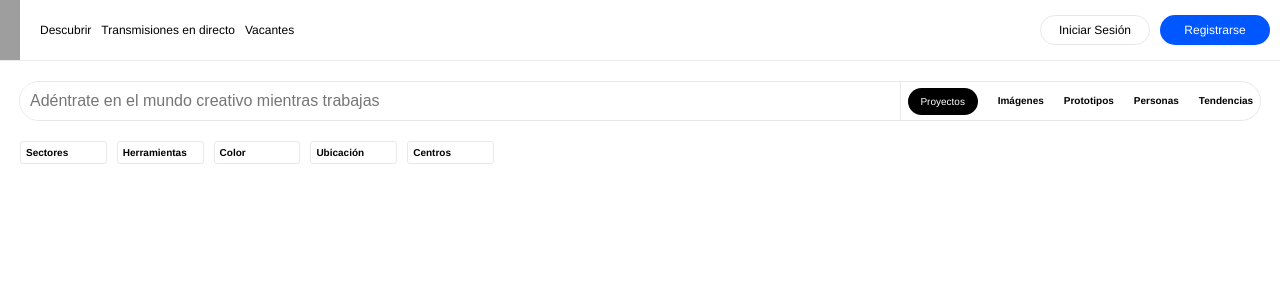
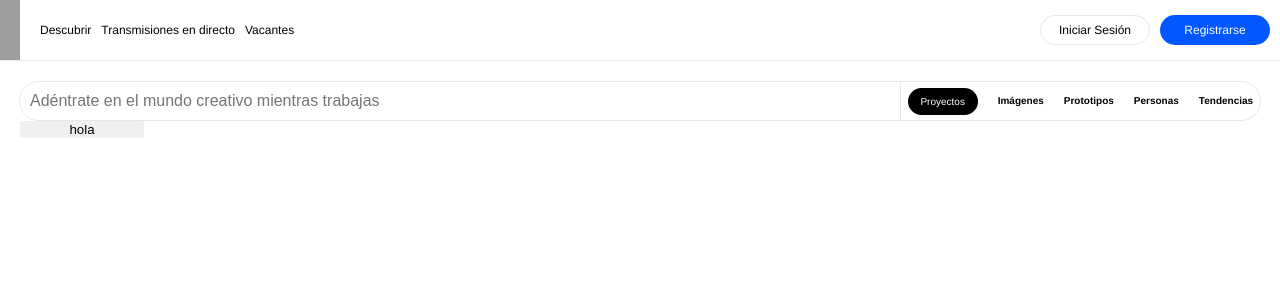
Before and after one commit to Isynopoulos1/react_challenge6, a React (Create React App) app: page / in a window 1280 px wide. Shown: the top 300 px of the page. Built offline with nearby package versions, Linux system fonts and the light colour scheme; grey boxes are pictures that could not be loaded.

Commit message:
setting the button filter

```diff
--- a/public/index.html
+++ b/public/index.html
@@ -10,6 +10,10 @@
       content="Web site created using create-react-app"
     />
     <link rel="apple-touch-icon" href="%PUBLIC_URL%/logo192.png" />
+    <link
+      href="https://fonts.googleapis.com/icon?family=Material+Icons"
+      rel="stylesheet"
+    />
     <!--
       manifest.json provides metadata used when your web app is installed on a
       user's mobile device or desktop. See https://developers.google.com/web/fundamentals/web-app-manifest/
--- /dev/null
+++ b/src/components/elements/button/Button.js
@@ -0,0 +1,14 @@
+import React from "react";
+
+//IMPORT COMPONENTS
+import { BtnWrapper, ButtonStyle } from "./Button.styles";
+
+const Button = () => {
+  return (
+    <BtnWrapper>
+      <ButtonStyle>hola</ButtonStyle>
+    </BtnWrapper>
+  );
+};
+
+export default Button;
--- /dev/null
+++ b/src/components/elements/button/Button.styles.js
@@ -0,0 +1,11 @@
+import styled from "styled-components";
+
+export const BtnWrapper = styled.div`
+  display: flex;
+  width: 100%;
+`;
+export const ButtonStyle = styled.button`
+  width: 10%;
+  border: none;
+  border-radius: 3px;
+`;
--- a/src/components/elements/specs/Specs.js
+++ /dev/null
@@ -1,25 +0,0 @@
-import React from "react";
-
-//IMPORT STYLES
-import {
-  SpecsField,
-  Sectores,
-  Herramientas,
-  Color,
-  Ubicacion,
-  Centros
-} from "./Specs.styles";
-
-const Specs = () => {
-  return (
-    <SpecsField>
-      <Sectores>Sectores</Sectores>
-      <Herramientas>Herramientas</Herramientas>
-      <Color>Color</Color>
-      <Ubicacion>Ubicación</Ubicacion>
-      <Centros>Centros</Centros>
-    </SpecsField>
-  );
-};
-
-export default Specs;
--- a/src/components/elements/specs/Specs.styles.js
+++ /dev/null
@@ -1,79 +0,0 @@
-import styled from "styled-components";
-
-export const SpecsField = styled.div`
-  display: flex;
-  width: 100%;
-  height: 60%;
-  margin-top: 20px;
-  grid-gap: 10px;
-`;
-
-export const Sectores = styled.button`
-  display: flex;
-  width: 7%;
-  height: auto;
-  border: 1px solid #e8e8e8;
-  border-radius: 3px;
-  font-family: helvetica;
-  font-size: 10px;
-  padding: 5px;
-  font-weight: bold;
-  cursor: pointer;
-  background-color: transparent;
-`;
-
-export const Herramientas = styled.button`
-  display: flex;
-  width: 7%;
-  height: auto;
-  border: 1px solid #e8e8e8;
-  border-radius: 3px;
-  font-family: helvetica;
-  font-size: 10px;
-  padding: 5px;
-  font-weight: bold;
-  cursor: pointer;
-  background-color: transparent;
-`;
-
-export const Color = styled.button`
-  display: flex;
-  width: 7%;
-  height: auto;
-  border: 1px solid #e8e8e8;
-  border-radius: 3px;
-  font-family: helvetica;
-  font-size: 10px;
-  padding: 5px;
-  font-weight: bold;
-  cursor: pointer;
-  background-color: transparent;
-`;
-
-export const Ubicacion = styled.button`
-  display: flex;
-  width: 7%;
-  height: auto;
-  border: 1px solid #e8e8e8;
-  border-radius: 3px;
-  font-family: helvetica;
-  font-size: 10px;
-  padding: 5px;
-  font-weight: bold;
-  cursor: pointer;
-  background-color: transparent;
-`;
-
-export const Centros = styled.button`
-  display: flex;
-  width: 7%;
-  height: auto;
-  border: 1px solid #e8e8e8;
-  border-radius: 3px;
-  font-family: helvetica;
-  font-size: 10px;
-  padding: 5px;
-  font-weight: bold;
-  cursor: pointer;
-  background-color: transparent;
-`;
--- a/src/components/layout/main/Main.js
+++ b/src/components/layout/main/Main.js
@@ -5,13 +5,13 @@ import { MainContainer } from "./Main.styles";
 
 //IMPORT COMPONENTS
 import Input from "../../elements/Input/Input";
-import Specs from "../../elements/specs/Specs";
+import Button from "../../elements/button/Button";
 
 const Main = () => {
   return (
     <MainContainer>
       <Input />
-      <Specs />
+      <Button />
     </MainContainer>
   );
 };
```
